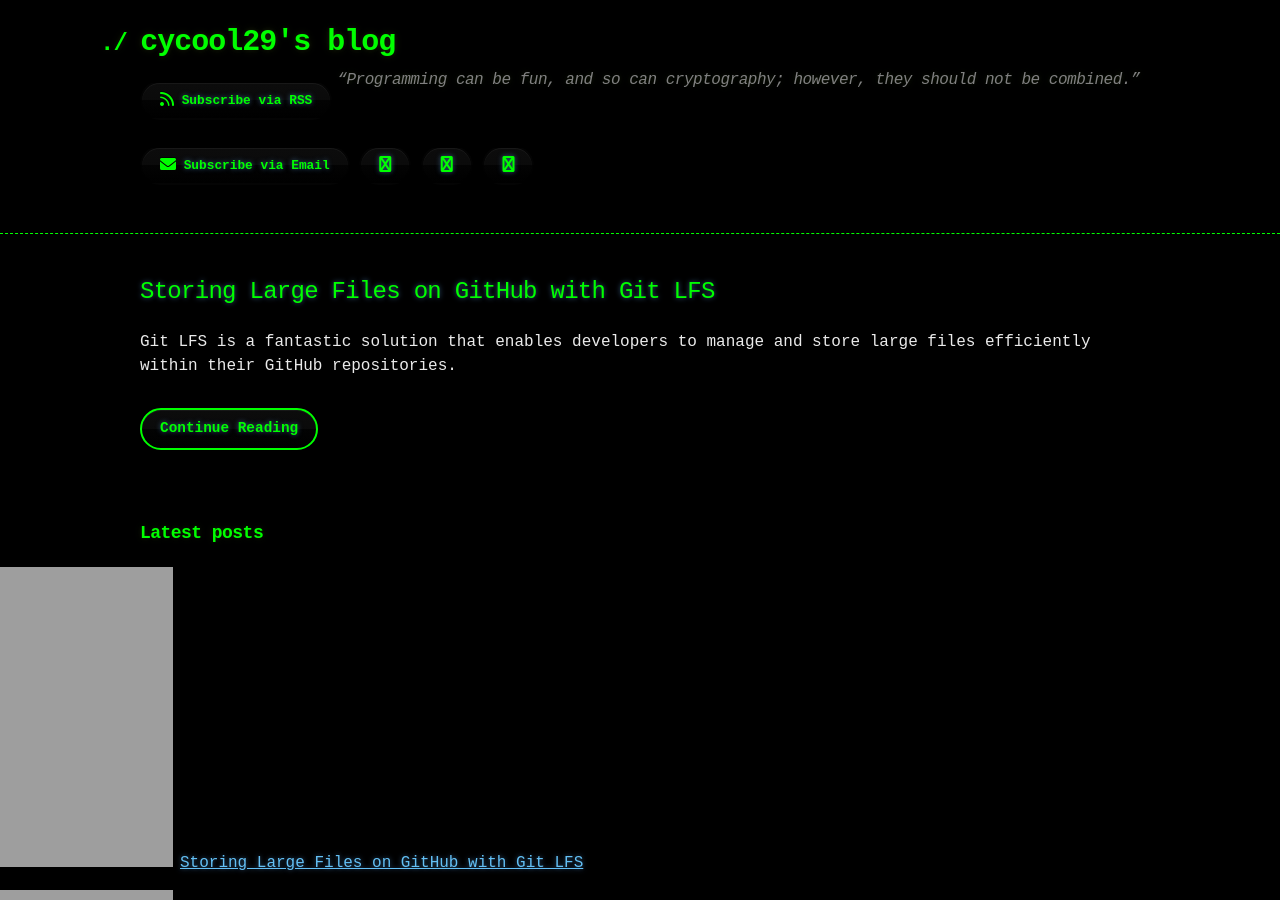
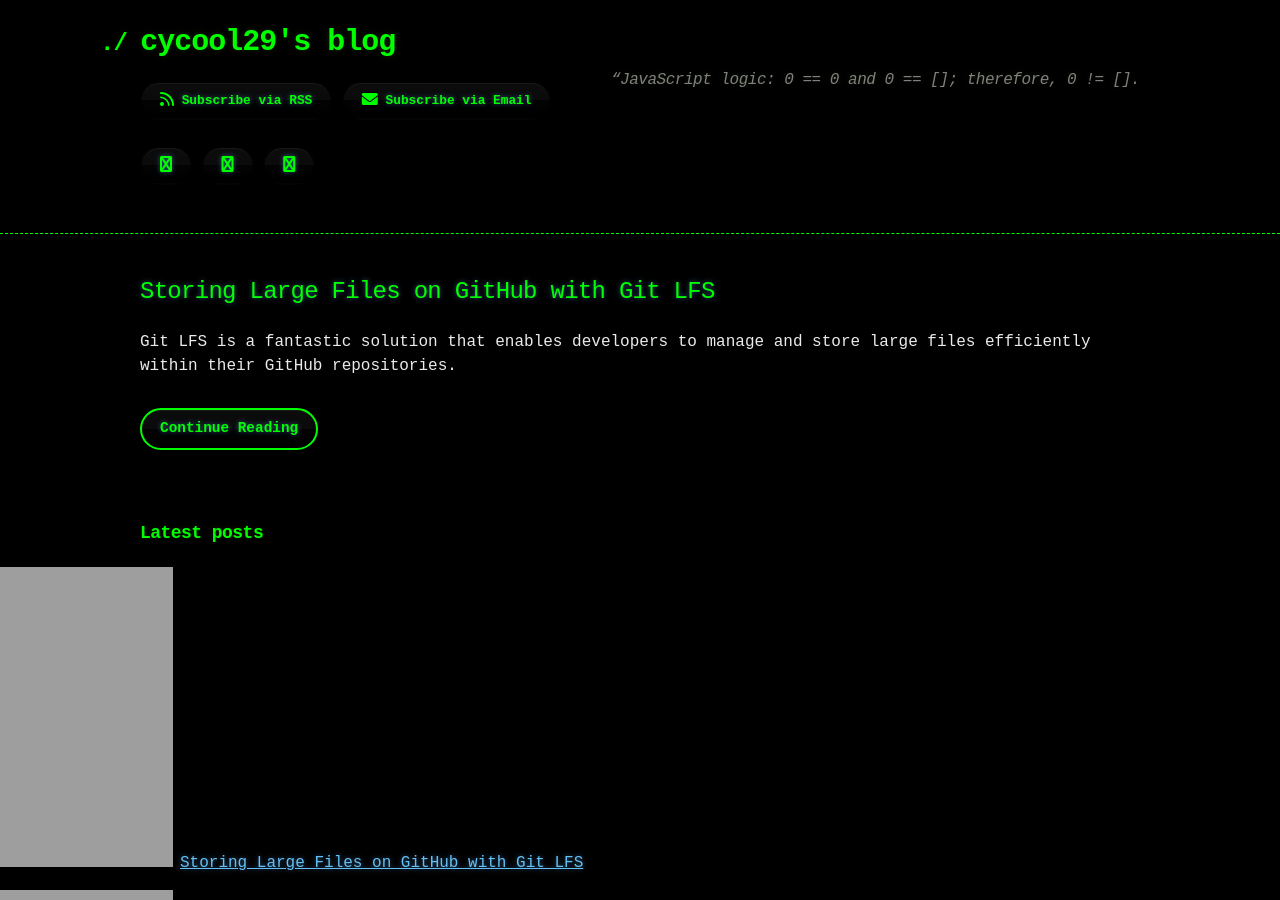
Before and after one commit to cycool29/cycool29.github.io, a Jekyll site: the page built from index.md, in a window 1280 px wide and 900 px high. Built offline with Jekyll 4.4.1, drawn with Linux system fonts in a browser that asks for light colours; a style sheet for code colours, icons or effects is not loaded.

Commit message:
Update quotes

```diff
--- a/_config.yml
+++ b/_config.yml
@@ -1,5 +1,5 @@
 title: cycool29's blog
-description: "“Programming can be fun, and so can cryptography; however, they should not be combined.” "
+description: "“JavaScript logic: 0 == 0 and 0 == []; therefore, 0 != []. "
 bio: A high school student. Intermediate in Python, Git, Bash. Learning JavaScript. He/Him. "
 author: cycool29
 url: https://cycool29.github.io
```
